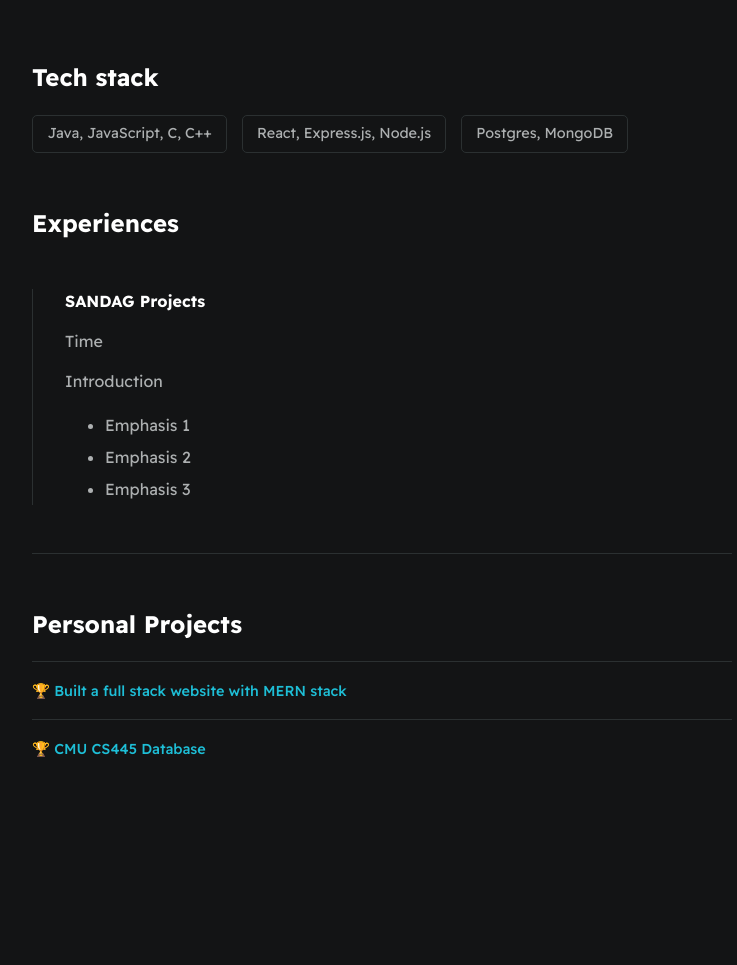
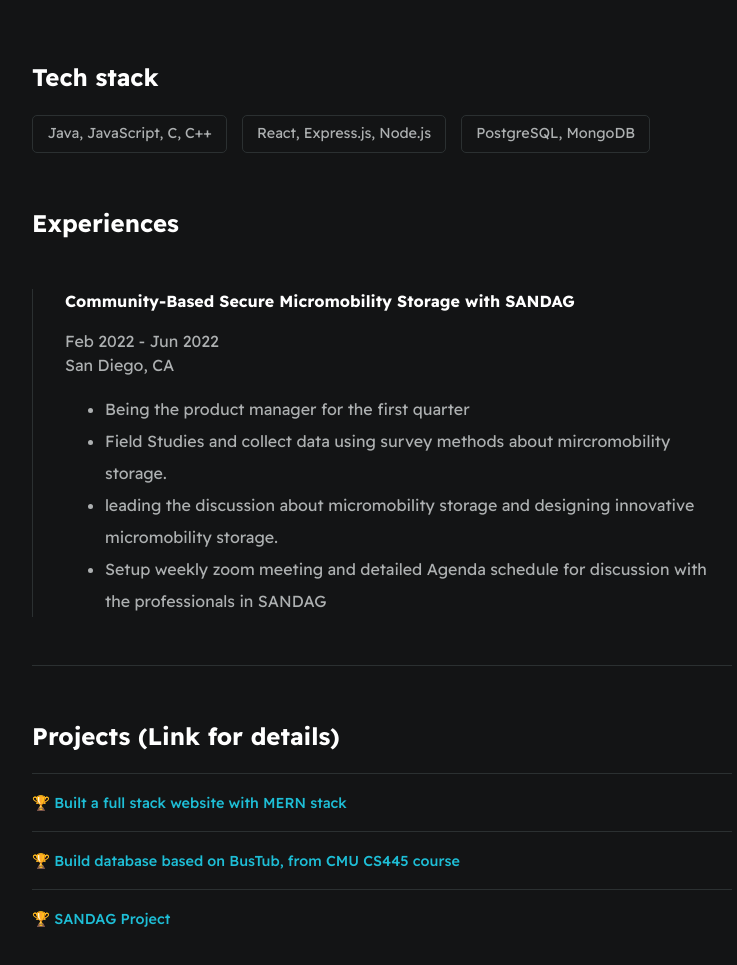
Before and after one commit to dqwei1219/Digital-Resume, a plain HTML site: page index.html in a window 1280 px wide. Shown: the part 520-1485 px from the top of the page, without its empty margins (258-995 px from the left). Before the commit the page ends 1321 px from the top, so only its background shows below. Drawn offline with Linux system fonts and the light colour scheme.

Commit message:
updated the info on Experience 1 SANDAG

```diff
--- a/index.html
+++ b/index.html
@@ -56,7 +56,7 @@
         <div id="wrapper--techstack__items">
             <div class="card--techstack"><span>Java, JavaScript, C, C++ </span></div>
             <div class="card--techstack"><span>React, Express.js, Node.js</span></div>
-            <div class="card--techstack"><span>Postgres, MongoDB</span></div>
+            <div class="card--techstack"><span>PostgreSQL, MongoDB</span></div>
         </div>
       </section>
 
@@ -64,13 +64,18 @@
       <section id="work-history-wrapper" class="section--page">
         <h2>Experiences</h2>
         <div class="card--work-history">
-            <strong> SANDAG Projects </strong>
-            <p>Time</p>
-            <p>Introduction </p>
+            <strong> Community-Based Secure Micromobility Storage with SANDAG
+            </strong>
+            <p>Feb 2022 - Jun 2022 <br/>
+              San Diego, CA</p>
             <ul>
-              <li>Emphasis 1</li>
-              <li>Emphasis 2</li>
-              <li>Emphasis 3</li>
+              <li>Being the product manager for the first quarter
+              </li>
+              <li>Field Studies and collect data using survey methods about mircromobility storage.
+              </li>
+              <li>leading the discussion about micromobility storage and designing innovative micromobility storage.
+              </li>
+              <li>Setup weekly zoom meeting and detailed Agenda schedule for discussion with the professionals in SANDAG</li>
             </ul>
         </div>
 
@@ -80,12 +85,15 @@
 
       <!--Personal Projects-->
       <section class="section--page">
-        <h2>Personal Projects</h2>
+        <h2>Projects (Link for details)</h2>
         <div class="card--project">
             <a href="project1.html"><span>🏆 </span>Built a full stack website with MERN stack</a>
         </div>
         <div class="card--project">
-          <a href="project2.html"><span>🏆 </span>CMU CS445 Database</a>
+          <a href="project2.html"><span>🏆 </span>Build database based on BusTub, from CMU CS445 course</a>
+        </div>
+        <div class="card--project">
+          <a href="project3.html"><span>🏆 </span>SANDAG Project</a>
         </div>
       </section>
 
```
